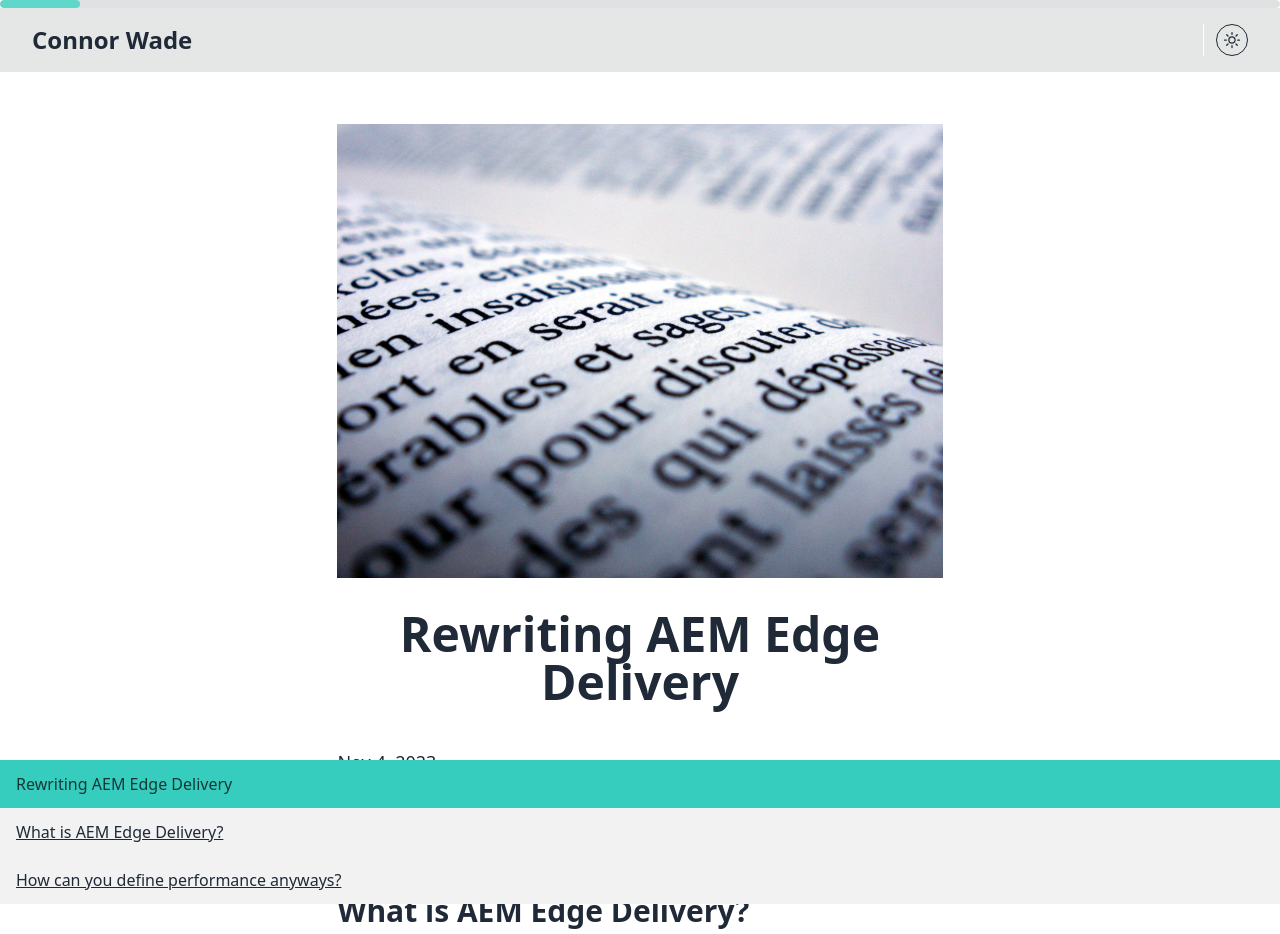
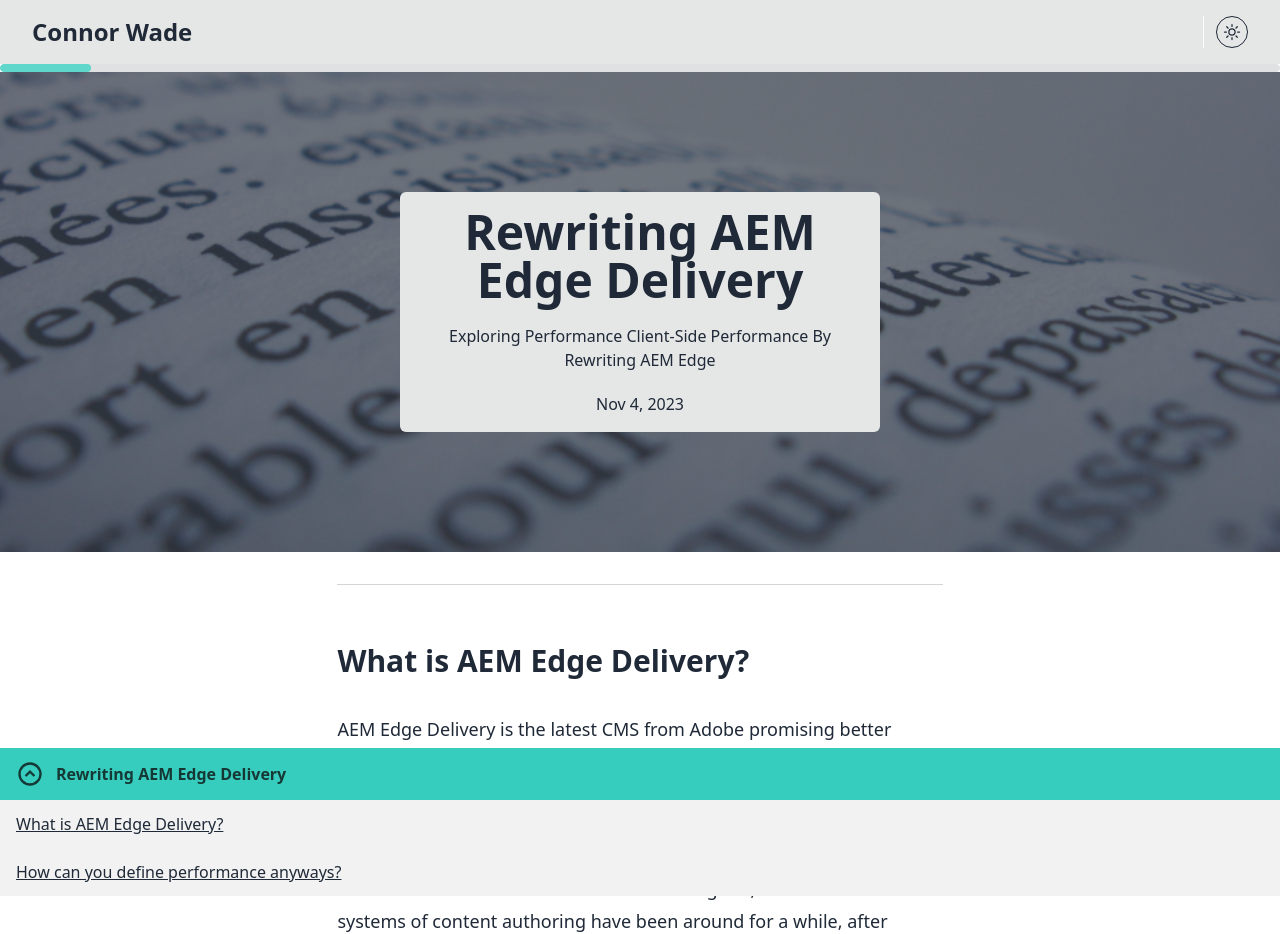
Before and after one commit to connorwade/connorwade.github.io, an Astro site: page /blog/aem-edge-performance in a window 1280 px wide. Shown: the top 934 px of the page. Built offline with nearby package versions, Linux system fonts and the light colour scheme; Astro itself is replaced by a stand-in of ours.

Commit message:
feat: enchanced article pages further

```diff
--- a/src/components/FormattedDate.astro
+++ b/src/components/FormattedDate.astro
@@ -6,7 +6,7 @@
 const { date } = Astro.props;
 ---
 
-<time datetime={date.toISOString()} class="text-base-content">
+<time datetime={date.toISOString()} class="text-content">
   {
     date.toLocaleDateString("en-us", {
       year: "numeric",
--- a/src/components/Header.astro
+++ b/src/components/Header.astro
@@ -5,7 +5,7 @@
 import { SITE_TITLE, HEADER_LINKS } from "../consts";
 ---
 
-<header class="navbar bg-base-300 lg:px-8 px-3 mb-5">
+<header class="navbar bg-base-300 lg:px-8 px-3">
   <div class="navbar-start">
     <a href="/"
       ><h2 class="text-2xl font-extrabold hover:text-accent-content">
--- a/src/components/Icon.astro
+++ b/src/components/Icon.astro
@@ -1,6 +1,6 @@
 ---
 interface Props {
-  icon: "sun" | "moon" | "github" | "linkedin";
+  icon: "sun" | "moon" | "github" | "linkedin" | "expand";
 }
 const { icon } = Astro.props;
 ---
@@ -77,3 +77,18 @@
     </svg>
   )
 }
+
+{
+  icon === "expand" && (
+    <svg
+      xmlns="http://www.w3.org/2000/svg"
+      height="24"
+      viewBox="0 0 98 98"
+      fill="currentColor"
+      class="w-7 h-7"
+      width="24"
+    >
+      <path d="m357-384 123-123 123 123 57-56-180-180-180 180 57 56ZM480-80q-83 0-156-31.5T197-197q-54-54-85.5-127T80-480q0-83 31.5-156T197-763q54-54 127-85.5T480-880q83 0 156 31.5T763-763q54 54 85.5 127T880-480q0 83-31.5 156T763-197q-54 54-127 85.5T480-80Zm0-80q134 0 227-93t93-227q0-134-93-227t-227-93q-134 0-227 93t-93 227q0 134 93 227t227 93Zm0-320Z" />
+    </svg>
+  )
+}
--- a/src/layouts/BlogPost.astro
+++ b/src/layouts/BlogPost.astro
@@ -7,21 +7,39 @@
 type Props = CollectionEntry<"blog">["data"];
 
 const { title, description, pubDate, updatedDate, heroImage } = Astro.props;
+const heroBackground = `background-image: url(${heroImage});`;
 ---
 
+<BaseLayout title={title} description={description}>
+  <div id="expanded-icon" class="hidden">
+    <svg
+      xmlns="http://www.w3.org/2000/svg"
+      height="24"
+      viewBox="0 -960 960 960"
+      fill="currentColor"
+      width="24"
+      stroke="currentColor"
+      class="min-w-7 min-h-7 rotate-180 duration-200"
+      ><path
+        d="m357-384 123-123 123 123 57-56-180-180-180 180 57 56ZM480-80q-83 0-156-31.5T197-197q-54-54-85.5-127T80-480q0-83 31.5-156T197-763q54-54 127-85.5T480-880q83 0 156 31.5T763-763q54 54 85.5 127T880-480q0 83-31.5 156T763-197q-54 54-127 85.5T480-80Zm0-80q134 0 227-93t93-227q0-134-93-227t-227-93q-134 0-227 93t-93 227q0 134 93 227t227 93Zm0-320Z"
+      ></path></svg
+    >
+  </div>
   <div class="progress-wrapper w-full flex justify-center sticky top-0">
     <progress
       class="progress progress-accent w-full opacity-80"
       value="100"
       max="100"></progress>
   </div>
-<BaseLayout title={title} description={description}>
-  <main class="flex justify-center">
-    <article
-      class="prose lg:prose-lg p-8 w-screen prose-p:text-base-content prose-li:text-base-content"
+  <main class="flex flex-col justify-center">
+    <div class="hero min-h-[60vh]" style={heroBackground}>
+      <div class="hero-overlay bg-opacity-75"></div>
+      <div
+        class="hero-content text-center text-base-content md:bg-base-300 rounded-md"
       >
-      {heroImage && <img width={720} height={360} src={heroImage} alt="" />}
-      <h1 class="text-center">{title}</h1>
+        <div class="max-w-md">
+          <h1 class="mb-5 text-5xl font-bold">{title}</h1>
+          <p class="mb-5">{description}</p>
           <FormattedDate date={pubDate} />
           {
             updatedDate && (
@@ -30,20 +48,38 @@
               </div>
             )
           }
+        </div>
+      </div>
+    </div>
+    <article
+      class="prose lg:prose-lg p-8 w-screen prose-p:text-base-content prose-li:text-base-content mx-auto"
+    >
+      <!-- {heroImage && <img width={720} height={360} src={heroImage} alt="" />}
+      <h1 class="text-center">{title}</h1> -->
+
       <hr />
       <slot />
     </article>
   </main>
   <ul
-    class="blog-menu menu bg-base-200 w-full p-0 fixed bottom-0 overflow-hidden"
+    class="blog-menu menu bg-base-200 w-full p-0 fixed overflow-hidden bottom-0"
   >
   </ul>
 </BaseLayout>
 
+<style>
+  .blog-menu {
+    transition: bottom 200ms;
+  }
+</style>
+
 <script>
-  const trackedItems = [...document.querySelectorAll("article > *")];
+  import expandIcon from "/expand_chevron.svg";
+  console.log(expandIcon);
+
+  const trackedItems = [...document.querySelectorAll("h1, article > *")];
   const progress = document.querySelector("progress")!;
-  const headers = [...document.querySelectorAll("article h1, article h2")];
+  const headers = [...document.querySelectorAll("h1, article h2")];
   const blogMenu = document.querySelector("ul.blog-menu")!;
   const state = {
     prev: trackedItems[0],
@@ -57,23 +93,38 @@
     if (header.matches("h1")) {
       li.classList.add("bg-accent", "text-accent-content");
       const btn = document.createElement("button");
+      const icon = document.querySelector("#expanded-icon")!;
+
       btn.addEventListener("click", () => {
-        if (state.blogMenuOpen) {
-          blogMenu.classList.replace("bottom-0", "top-[95.5%]");
-        } else {
-          blogMenu.classList.replace("top-[95.5%]", "bottom-0");
-        }
         state.blogMenuOpen = !state.blogMenuOpen;
-      });
-      window.addEventListener("scroll", () => {
-        if (state.blogMenuOpen) {
-          blogMenu.classList.replace("bottom-0", "top-[95%]");
-          state.blogMenuOpen = !state.blogMenuOpen;
+        blogMenu.classList.toggle("bottom-0", state.blogMenuOpen);
+        blogMenu.style.bottom = state.blogMenuOpen
+          ? `0`
+          : `-${(headers.length - 1) * 3}rem`;
+        const menuIcon = blogMenu.querySelector("svg");
+        if (menuIcon) {
+          menuIcon.classList.toggle("rotate-180", state.blogMenuOpen);
         }
       });
-      const h6 = document.createElement("h6");
-      h6.textContent = header.textContent;
-      btn.appendChild(h6);
+      document.addEventListener("scroll", () => {
+        if (state.blogMenuOpen) {
+          state.blogMenuOpen = !state.blogMenuOpen;
+          blogMenu.classList.toggle("bottom-0", state.blogMenuOpen);
+          blogMenu.style.bottom = state.blogMenuOpen
+            ? `0`
+            : `-${(headers.length - 1) * 3}rem`;
+          const menuIcon = blogMenu.querySelector("svg");
+          if (menuIcon) {
+            menuIcon.classList.toggle("rotate-180", state.blogMenuOpen);
+          }
+        }
+      });
+      const p = document.createElement("p");
+      p.textContent = header.textContent;
+      btn.innerHTML = icon.innerHTML;
+      btn.classList.add("whitespace-nowrap");
+      btn.appendChild(p);
+      p.classList.add("text-accent-content", "font-bold");
       li.appendChild(btn);
       blogMenu.appendChild(li);
       continue;
@@ -102,7 +153,7 @@
 
       if (headers.includes(state.active)) {
         state.activeSection = state.active;
-        let menuTitle = document.querySelector(".blog-menu h6")!;
+        let menuTitle = document.querySelector(".blog-menu p")!;
         menuTitle.textContent = state.activeSection.textContent;
       }
     }
```
Also changed, not shown: public/expand_chevron.svg (added). Lines whose indentation alone changed are shown as unchanged.
